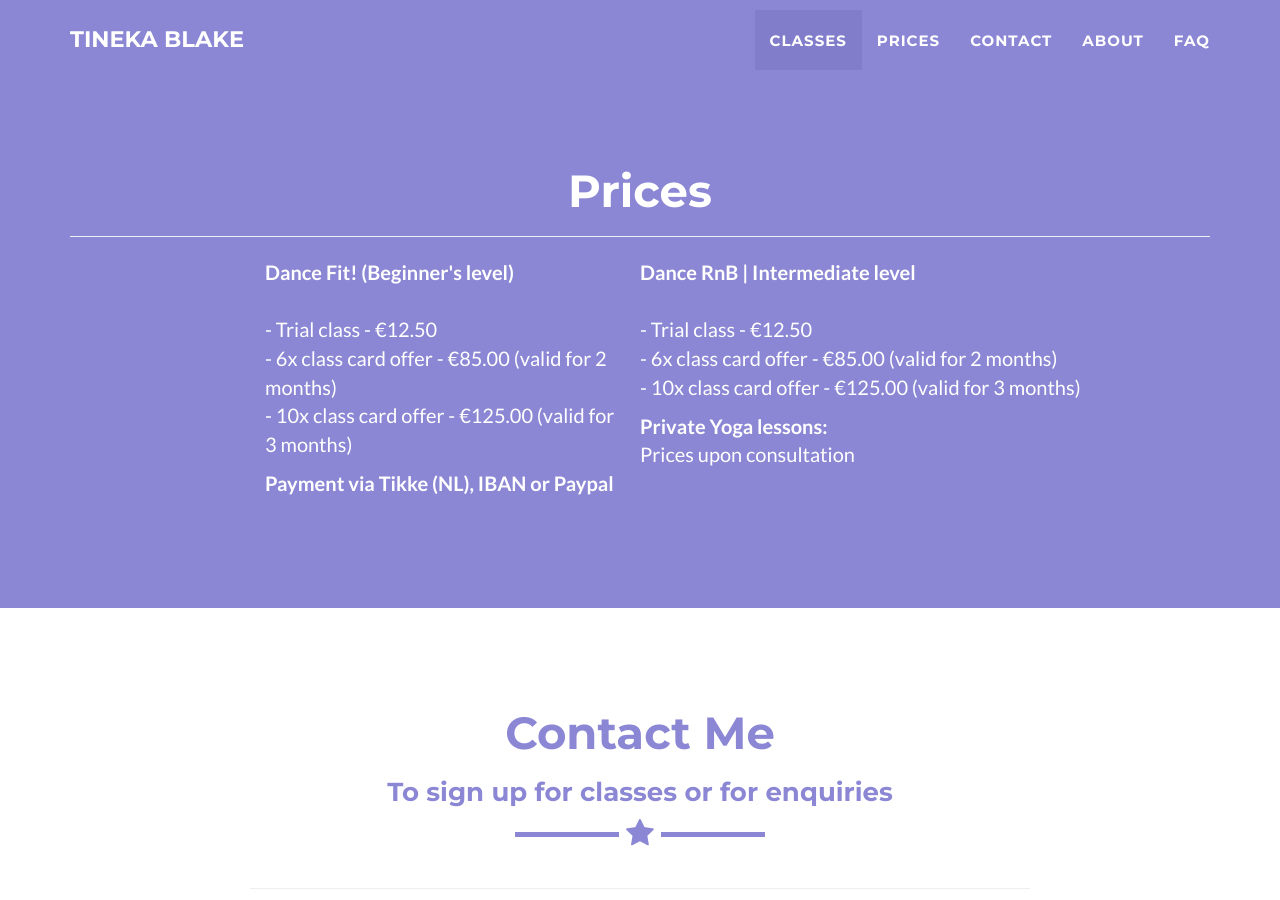
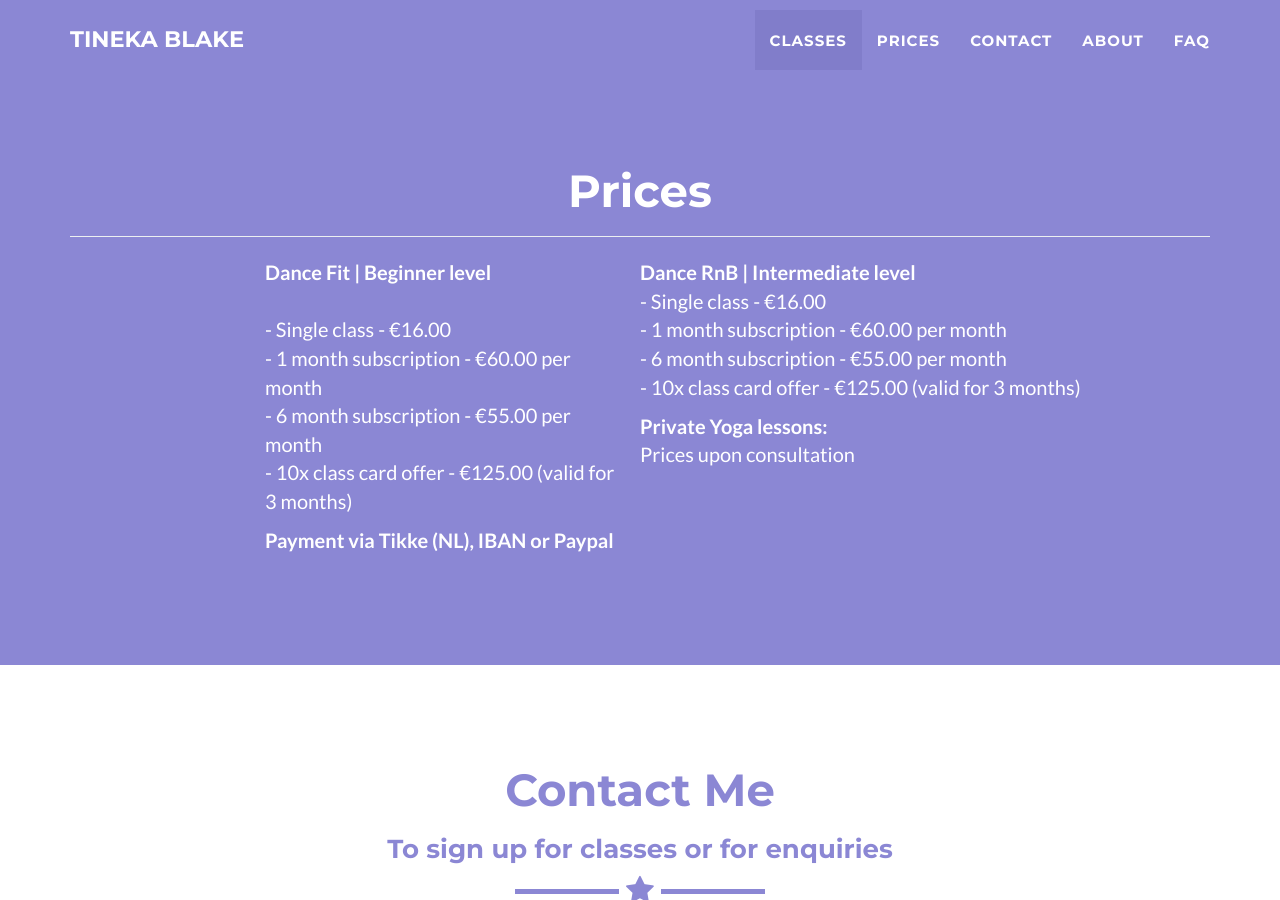
Before and after one commit to tineka-blake/tineka-blake.github.io, a Jekyll site: the page built from index.html, in a window 1280 px wide and 900 px high, scrolled down 1195 px. Built offline with Jekyll 4.4.1, drawn with Linux system fonts in a browser that asks for light colours.

```diff
--- a/_includes/prices.html
+++ b/_includes/prices.html
@@ -12,11 +12,12 @@
 
 		     <p>
 		     <b>
-			Dance Fit! (Beginner's level)
+			Dance Fit | Beginner level
                     </b>
                      <br>
-	            <br> - Trial class - €12.50
-	            <br> - 6x class card offer - €85.00 (valid for 2 months)
+	            <br> - Single class - €16.00
+	            <br> - 1 month subscription - €60.00 per month
+		    <br> - 6 month subscription - €55.00 per month
                     <br> - 10x class card offer  - €125.00 (valid for 3 months)
 	            </p>
 
@@ -27,15 +28,13 @@
 
                 </div>
 
-
-
 		   <p>
 		   <b>
 			Dance RnB | Intermediate level
                     </b>
-                    <br>
-		    <br> - Trial class - €12.50
-	            <br> - 6x class card offer - €85.00 (valid for 2 months)
+                    <br> - Single class - €16.00
+	            <br> - 1 month subscription - €60.00 per month
+		    <br> - 6 month subscription - €55.00 per month
                     <br> - 10x class card offer  - €125.00 (valid for 3 months)
 
 	            <p>
```
